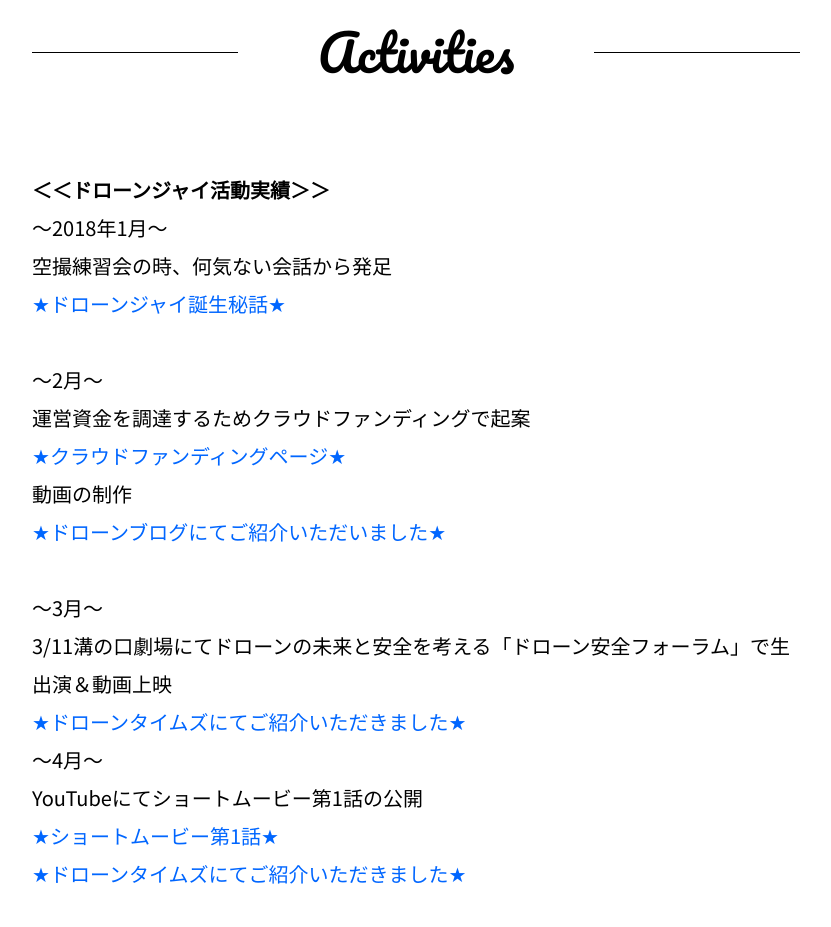
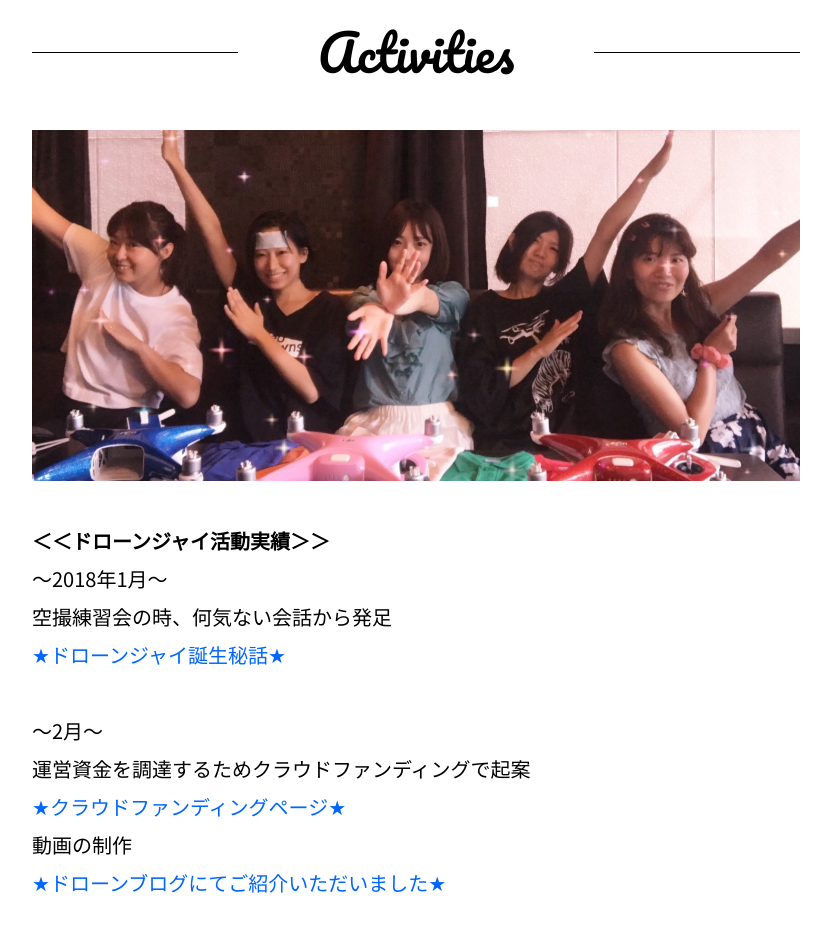
Before and after one commit to Asaki0102/gh-pages-dronejai, a plain HTML site: page index.html in a window 1280 px wide. Shown: the part 2720-3647 px from the top of the page, without its empty margins (224-1055 px from the left). Drawn offline with nearby package versions, Linux system fonts and the light colour scheme.

Commit message:
index修正

```diff
--- a/index.html
+++ b/index.html
@@ -73,8 +73,7 @@
 		<h2><span>Activities</span></h2>
 	</header>
 	<div class="innerS">
-		<img src="images/actitvities.jpg” width="726" height="333" alt="">
-		<p><b>＜＜ドローンジャイ活動実績＞＞</b></p>
+		<img src="images/actitvities.jpg" width="726" height="333" alt="">		<p><b>＜＜ドローンジャイ活動実績＞＞</b></p>
 <p>～2018年1月～</p>
 <p>       空撮練習会の時、何気ない会話から発足</p>
 <p><a href="https://droneowners.jp/blog/topics/dronejo_180528.html"target="_blank" >★ドローンジャイ誕生秘話★</a></p>
```
